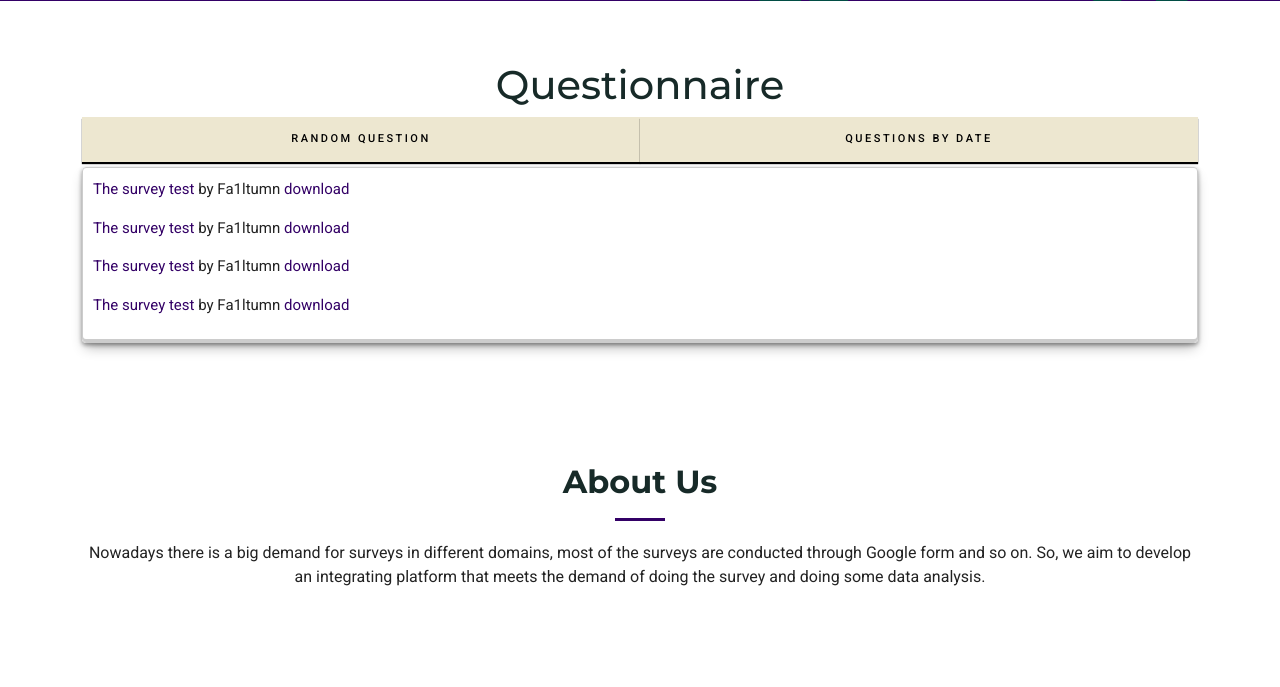
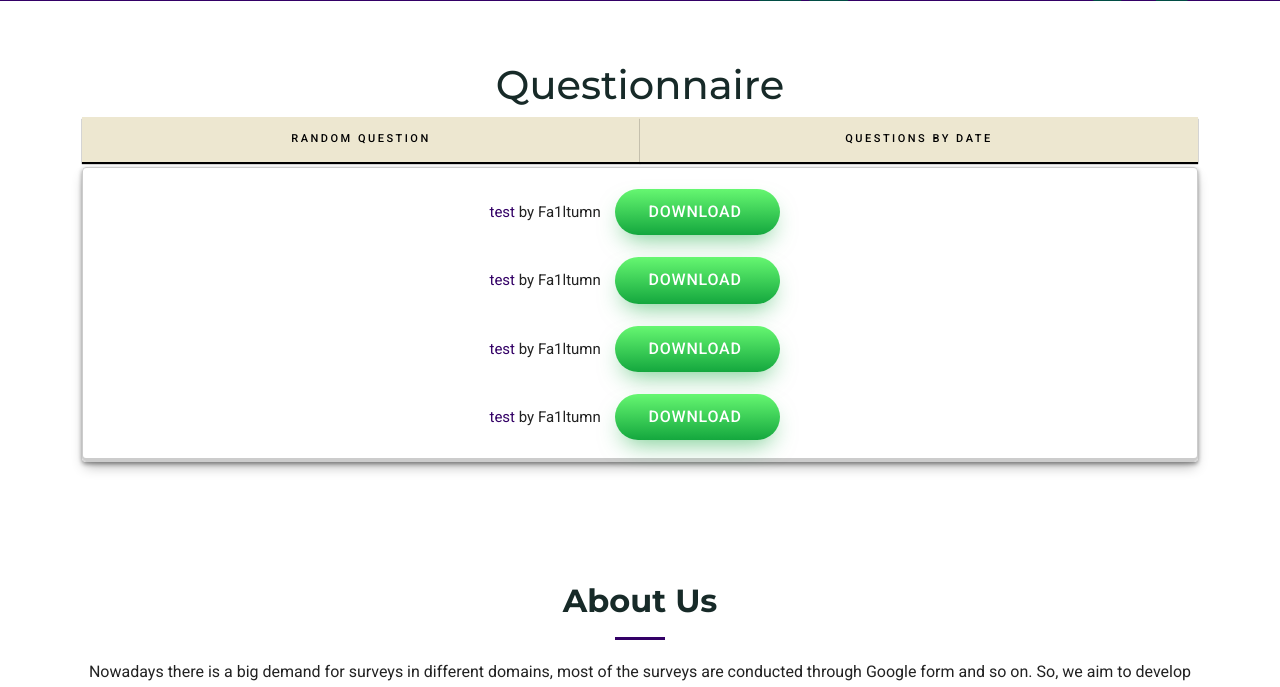
Before and after one commit to jiucai233/Data_web_project, a Flask app: page / in a window 1280 px wide. Shown: the part 479-1166 px from the top of the page. Run offline with Flask 3, Linux system fonts and the light colour scheme; data comes from the database, SQL or seed files in the repository; some libraries are stand-ins or nearby versions.

Commit message:
modified the question containner

```diff
--- a/static/css/index.css
+++ b/static/css/index.css
@@ -52,6 +52,8 @@ h1{
 
 .questionnaire{
     display: block;
+    text-align: center;
+    margin: 0 auto;
 }
 .shadow-input {
     box-shadow: rgba(0, 0, 0, 0.4) 0px 2px 4px, rgba(0, 0, 0, 0.3) 0px 7px 13px -3px, rgba(0, 0, 0, 0.2) 0px -3px 0px inset; /* 添加阴影 */
@@ -60,3 +62,32 @@ h1{
     border: 1px solid #ccc; /* 边框颜色 */
     font-size: 15px; /* 字体大小 */
   }
+  .green_button {
+    align-items: center;
+    font-family: inherit;
+    font-weight: 500;
+    font-size: 16px;
+    padding: 0.7em 1.4em 0.7em 1.1em;
+    color: white;
+    background: #ad5389;
+    background: linear-gradient(0deg, rgba(20,167,62,1) 0%, rgba(102,247,113,1) 100%);
+    border: none;
+    box-shadow: 0 0.7em 1.5em -0.5em #14a73e98;
+    letter-spacing: 0.05em;
+    border-radius: 20em;
+    cursor: pointer;
+    user-select: none;
+    -webkit-user-select: none;
+    touch-action: manipulation;
+    width: 15%;
+    margin:1%;
+    height:5%;
+  }
+
+  .green_button:hover {
+    box-shadow: 0 0.5em 1.5em -0.5em #14a73e98;
+  }
+
+  .green_button:active {
+    box-shadow: 0 0.3em 1em -0.5em #14a73e98;
+  }
--- a/static/js/index.js
+++ b/static/js/index.js
@@ -3,11 +3,22 @@ document.addEventListener('DOMContentLoaded', function() {
     const orderedBtn = document.getElementById('ordered-btn');
     const questionnaireContainer = document.getElementById('questionnaire-container');
 
+    function createQuestionnaireHTML(data) {
+        return data.map(q => `
+            <p class="questionnaire">
+                <a href="/questionnaire/${q.survey_id}">${q.survey_name}</a> by ${q.user_id}
+                <button class="green_button">
+                    <a href="/download_results/${q.survey_id}" style="color: white; text-decoration: none;">download</a>
+                </button>
+            </p>
+        `).join('');
+    }
+
     randomBtn.addEventListener('click', () => {
         fetch('/api/questionnaires/random')
             .then(response => response.json())
             .then(data => {
-                questionnaireContainer.innerHTML = data.map(q => `<p class="questionnaire"><a href="/questionnaire/${q.survey_id}">The survey ${q.survey_name}</a> by ${q.user_id} <a href="/download_results/${q.survey_id}">download</a></p>`).join('');
+                questionnaireContainer.innerHTML = createQuestionnaireHTML(data);
             })
             .catch(error => console.error('Error fetching random questionnaires:', error));
     });
@@ -16,15 +27,16 @@ document.addEventListener('DOMContentLoaded', function() {
         fetch('/api/questionnaires/ordered')
             .then(response => response.json())
             .then(data => {
-                questionnaireContainer.innerHTML = data.map(q => `<p class="questionnaire"><a href="/questionnaire/${q.survey_id}">The survey ${q.survey_name}</a> by ${q.user_id} <a href="/download_results/${q.survey_id}">download</a></p>`).join('');
+                questionnaireContainer.innerHTML = createQuestionnaireHTML(data);
             })
             .catch(error => console.error('Error fetching ordered questionnaires:', error));
     });
 
+    // Load default ordered questionnaires
     fetch('/api/questionnaires/ordered')
         .then(response => response.json())
         .then(data => {
-            questionnaireContainer.innerHTML = data.map(q => `<p class="questionnaire"><a href="/questionnaire/${q.survey_id}">The survey ${q.survey_name}</a> by ${q.user_id} <a href="/download_results/${q.survey_id}">download</a></p>`).join('');
+            questionnaireContainer.innerHTML = createQuestionnaireHTML(data);
         })
         .catch(error => console.error('Error fetching default ordered questionnaires:', error));
 });
```
